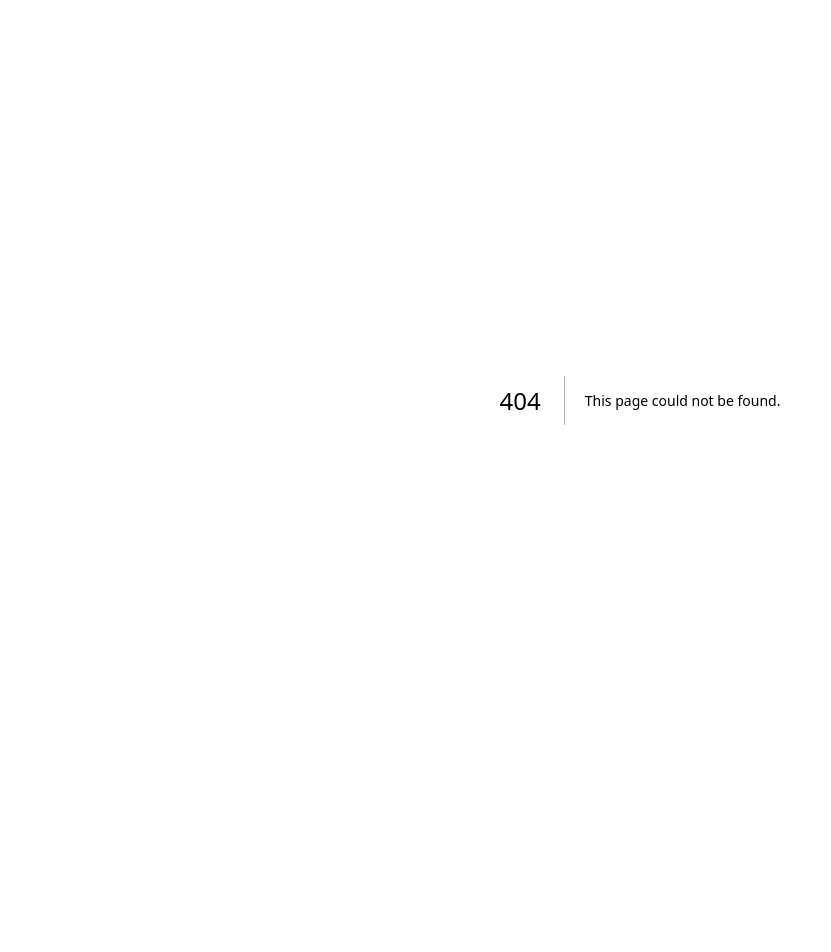
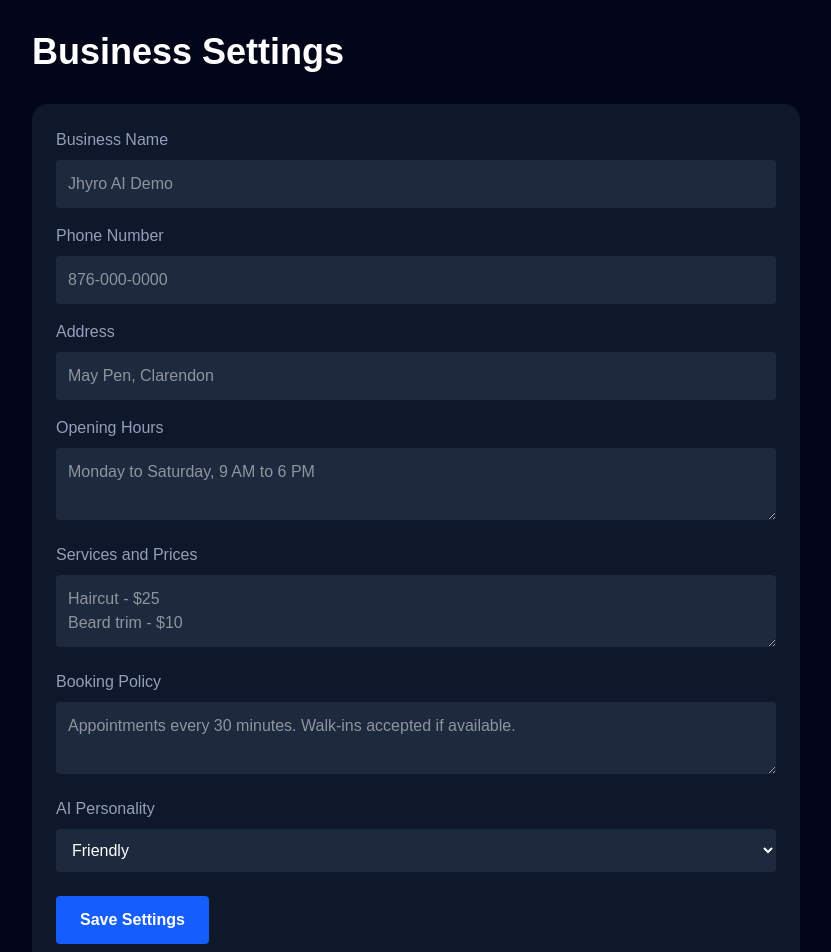
Before and after one commit to galliaiassistant-commits/ai-autoreply-saas, a Next.js app: page /dashboard/settings in a window 1280 px wide. Before the commit this address had no page. Shown: the top 952 px of the page, without its empty margins (0-831 px from the left). Before the commit the page ends 800 px from the top, so only its background shows below. Built offline with nearby package versions, Linux system fonts and the light colour scheme; no server answers; the database is empty.

Commit message:
Add advanced business settings page

```diff
--- /dev/null
+++ b/app/dashboard/settings/SettingsForm.tsx
@@ -0,0 +1,178 @@
+"use client"
+
+import { useEffect, useState } from "react"
+import { supabase } from "@/lib/supabase"
+
+export default function SettingsForm() {
+  const [businessId, setBusinessId] = useState("")
+  const [businessName, setBusinessName] = useState("")
+  const [phone, setPhone] = useState("")
+  const [address, setAddress] = useState("")
+  const [hours, setHours] = useState("")
+  const [services, setServices] = useState("")
+  const [bookingPolicy, setBookingPolicy] = useState("")
+  const [personality, setPersonality] = useState("friendly")
+  const [loading, setLoading] = useState(false)
+
+  useEffect(() => {
+    async function loadBusiness() {
+      const { data } = await supabase
+        .from("businesses")
+        .select("*")
+        .limit(1)
+        .maybeSingle()
+
+      if (!data) return
+
+      setBusinessId(data.id)
+      setBusinessName(data.business_name || data.name || "")
+      setPhone(data.phone || "")
+      setAddress(data.address || "")
+      setHours(data.hours || "")
+      setServices(data.services || "")
+      setBookingPolicy(data.booking_policy || "")
+      setPersonality(data.personality || "friendly")
+    }
+
+    loadBusiness()
+  }, [])
+
+  async function saveSettings(e: React.FormEvent) {
+    e.preventDefault()
+    setLoading(true)
+
+    const payload = {
+      business_name: businessName,
+      phone,
+      address,
+      hours,
+      services,
+      booking_policy: bookingPolicy,
+      personality,
+    }
+
+    let error
+
+    if (businessId) {
+      const res = await supabase
+        .from("businesses")
+        .update(payload)
+        .eq("id", businessId)
+
+      error = res.error
+    } else {
+      const res = await supabase
+        .from("businesses")
+        .insert(payload)
+        .select()
+        .single()
+
+      error = res.error
+      if (res.data) setBusinessId(res.data.id)
+    }
+
+    setLoading(false)
+
+    if (error) {
+      alert(error.message)
+      return
+    }
+
+    alert("Settings saved")
+  }
+
+  return (
+    <main className="min-h-screen bg-slate-950 text-white p-8">
+      <h1 className="text-4xl font-bold mb-8">
+        Business Settings
+      </h1>
+
+      <form
+        onSubmit={saveSettings}
+        className="bg-slate-900 p-6 rounded-2xl max-w-3xl"
+      >
+        <label className="block mb-4">
+          <span className="text-slate-400">Business Name</span>
+          <input
+            value={businessName}
+            onChange={(e) => setBusinessName(e.target.value)}
+            className="w-full mt-2 p-3 rounded bg-slate-800 text-white"
+            placeholder="Jhyro AI Demo"
+          />
+        </label>
+
+        <label className="block mb-4">
+          <span className="text-slate-400">Phone Number</span>
+          <input
+            value={phone}
+            onChange={(e) => setPhone(e.target.value)}
+            className="w-full mt-2 p-3 rounded bg-slate-800 text-white"
+            placeholder="876-000-0000"
+          />
+        </label>
+
+        <label className="block mb-4">
+          <span className="text-slate-400">Address</span>
+          <input
+            value={address}
+            onChange={(e) => setAddress(e.target.value)}
+            className="w-full mt-2 p-3 rounded bg-slate-800 text-white"
+            placeholder="May Pen, Clarendon"
+          />
+        </label>
+
+        <label className="block mb-4">
+          <span className="text-slate-400">Opening Hours</span>
+          <textarea
+            value={hours}
+            onChange={(e) => setHours(e.target.value)}
+            className="w-full mt-2 p-3 rounded bg-slate-800 text-white"
+            placeholder="Monday to Saturday, 9 AM to 6 PM"
+          />
+        </label>
+
+        <label className="block mb-4">
+          <span className="text-slate-400">Services and Prices</span>
+          <textarea
+            value={services}
+            onChange={(e) => setServices(e.target.value)}
+            className="w-full mt-2 p-3 rounded bg-slate-800 text-white"
+            placeholder="Haircut - $25&#10;Beard trim - $10"
+          />
+        </label>
+
+        <label className="block mb-4">
+          <span className="text-slate-400">Booking Policy</span>
+          <textarea
+            value={bookingPolicy}
+            onChange={(e) => setBookingPolicy(e.target.value)}
+            className="w-full mt-2 p-3 rounded bg-slate-800 text-white"
+            placeholder="Appointments every 30 minutes. Walk-ins accepted if available."
+          />
+        </label>
+
+        <label className="block mb-6">
+          <span className="text-slate-400">AI Personality</span>
+          <select
+            value={personality}
+            onChange={(e) => setPersonality(e.target.value)}
+            className="w-full mt-2 p-3 rounded bg-slate-800 text-white"
+          >
+            <option value="friendly">Friendly</option>
+            <option value="professional">Professional</option>
+            <option value="casual">Casual</option>
+            <option value="sales-focused">Sales-focused</option>
+            <option value="luxury">Luxury</option>
+          </select>
+        </label>
+
+        <button
+          disabled={loading}
+          className="bg-blue-600 hover:bg-blue-700 px-6 py-3 rounded font-bold"
+        >
+          {loading ? "Saving..." : "Save Settings"}
+        </button>
+      </form>
+    </main>
+  )
+}
--- /dev/null
+++ b/app/dashboard/settings/page.tsx
@@ -0,0 +1,5 @@
+import SettingsForm from "./SettingsForm"
+
+export default function SettingsPage() {
+  return <SettingsForm />
+}
```
